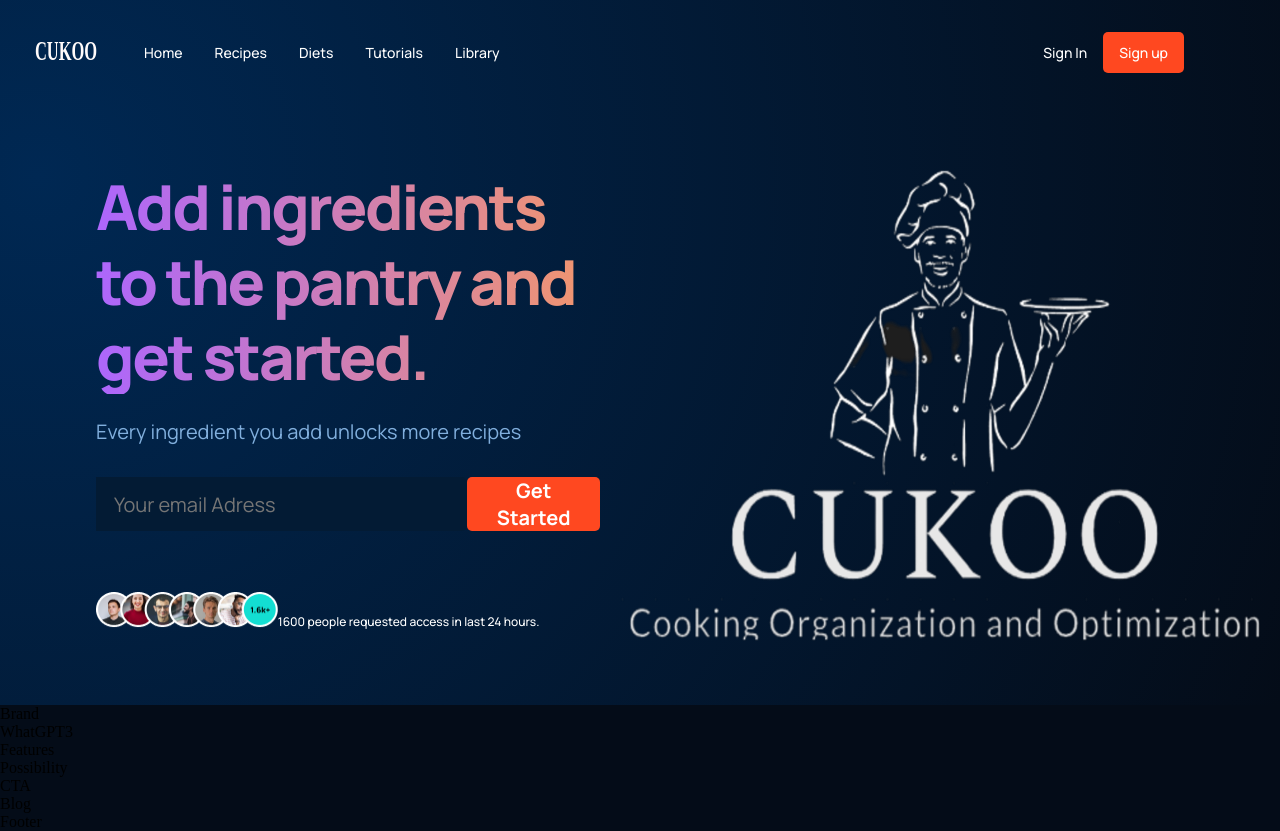
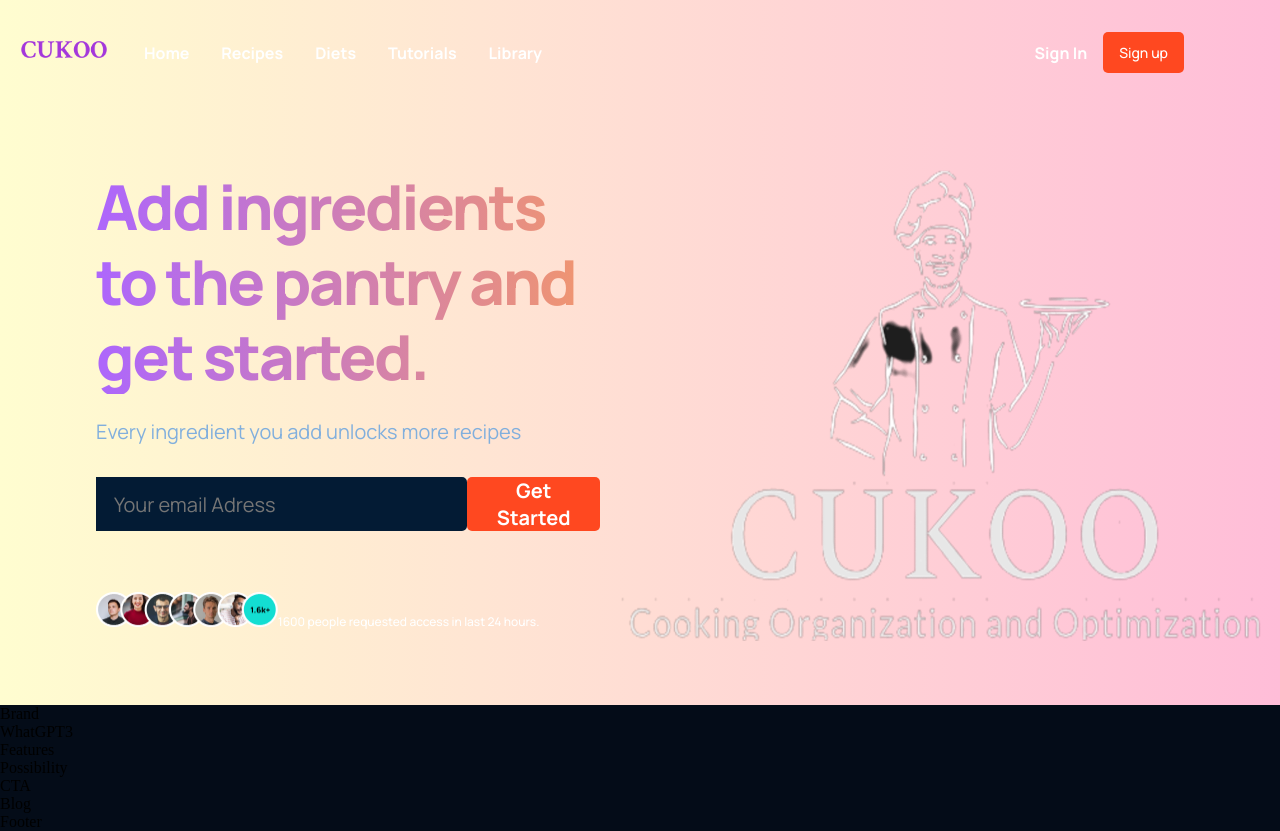
Before and after one commit to rushaan105gandhi/cukoo-frontend, a React (Create React App) app: page / in a window 1280 px wide. Shown: the top 831 px of the page. Built offline with nearby package versions, Linux system fonts and the light colour scheme; the HTML template or start-up script is replaced by a standard one.

Commit message:
background and logo changes

```diff
--- a/src/App.css
+++ b/src/App.css
@@ -14,13 +14,19 @@ a{
     text-decoration: none;
 }
 
-.gradient__bg{
-    background:-moz-radial-gradient(circle at 3% 25%, rgba(0, 40, 83, 1) 0%, rgba(4, 12, 24, 1) 100%);
-    background:-webkit-radial-gradient(circle at 3% 25%, rgba(0, 40, 83, 1) 0%, rgba(4, 12, 24, 1) 100%);
-    background:-o-radial-gradient(circle at 3% 25%, rgba(0, 40, 83, 1) 0%, rgba(4, 12, 24, 1) 100%);
-    background:-ms-radial-gradient(circle at 3% 25%, rgba(0, 40, 83, 1) 0%, rgba(4, 12, 24, 1) 100%);
-    background:radial-gradient(circle at 3% 25%, rgba(0, 40, 83, 1) 0%, rgba(4, 12, 24, 1) 100%);
+.gradient__bg
+
+{
+
+    background:-moz-linear-gradient(90deg, rgba(255, 253, 208, 1) 0%, rgba(255, 189, 216, 1) 100%);
+    background:-webkit-linear-gradient(90deg, rgba(255, 253, 208, 1) 0%, rgba(255, 189, 216, 1) 100%);
+    background:-o-linear-gradient(90deg, rgba(255, 253, 208, 1) 0%, rgba(255, 189, 216, 1) 100%);
+    filter: progid:DXImageTransform.Microsoft.gradient( startColorstr='#FFBDD8', endColorstr='#FFFDD0', GradientType=0 );
+    background:-ms-linear-gradient(90deg, rgba(255, 253, 208, 1) 0%, rgba(255, 189, 216, 1) 100%);
+    background:linear-gradient(90deg, rgba(255, 253, 208, 1) 0%, rgba(255, 189, 216, 1) 100%);
+
 }
+
 
 .gradient__text{
     background: var(--gradient-text);
--- a/src/components/navbar/Navbar.jsx
+++ b/src/components/navbar/Navbar.jsx
@@ -1,6 +1,6 @@
 import React, { useState} from 'react';
 import {RiMenu3Line, RiCloseLin, RiCloseLine } from 'react-icons/ri';
-import logo from '../../assets/logo.svg';
+import gogo from '../../assets/gogo.svg';
 import './navbar.css';
 
 const Menu = () => (
@@ -19,7 +19,7 @@ const Navbar = () => {
     <div className='cukoo__navbar'>
       <div className='cukoo__navbar-links'>
         <div className='cukoo__navbar-links_logo'>
-          <img src={logo} alt="logo" />
+          <img src={gogo} alt="logo" />
           {/* <img src="logos.pnj" alt="logo" /> */}
         </div>
         <div className='cukoo__navbar-links_container'>
--- a/src/components/navbar/navbar.css
+++ b/src/components/navbar/navbar.css
@@ -19,9 +19,9 @@
 
 .cukoo__navbar-links_logo img{
     width: 140.56px;
-    height: 60.02px;
+    height: 93.02px;
     position: absolute;
-    margin-top: -2.65%;
+    margin-top: -3.85%;
     margin-left: -8%;
 }
 
@@ -41,9 +41,9 @@
 .cukoo__navbar-menu_container p{
     color: #fff;
     font-family: var(--font-family);
-    font-weight: 500;
-    font-size: 14px;
-    line-height: 25px;
+    font-weight: 700;
+    font-size: 16px;
+    line-height: 30px;
     text-transform: capitalize;
 
     margin: 0 1rem;
```
Also changed, not shown: src/assets/gogo.svg (added).
